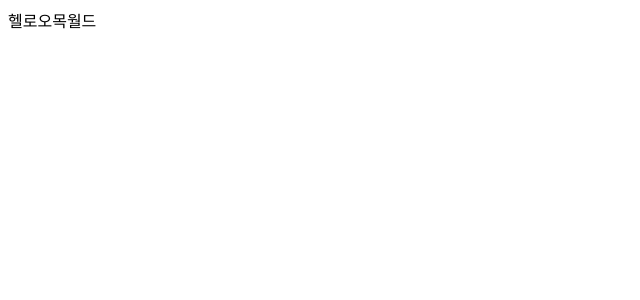
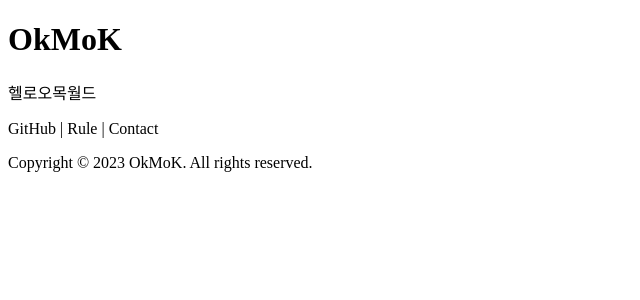
Before and after one commit to OkMoK-co/OkMoK, a Next.js app in the folder hybrid/: page / in a window 1280 px wide. Shown: the top 300 px of the page, without its empty margins (0-640 px from the left). Built offline with nearby package versions, Linux system fonts and the light colour scheme.

Commit message:
[Feat] getLayout을 정의하지 않은 페이지의 경우 기본 Layout으로 구성 #18

```diff
--- a/hybrid/src/pages/_app.tsx
+++ b/hybrid/src/pages/_app.tsx
@@ -1,14 +1,27 @@
 import type { AppProps } from 'next/app';
+import type { NextPage } from 'next';
+import type { ReactElement, ReactNode } from 'react';
 import { ThemeProvider } from 'styled-components';
+import { theme } from '@/styles/theme';
 import GlobalStyle from '@/styles/global-style';
-import { theme } from '@/styles/theme';
+import Layout from '@/components/layout/Layout';
 
-export default function App({ Component, pageProps }: AppProps) {
+export type NextPageWithLayout = NextPage & {
+  getLayout?: (page: ReactElement) => ReactNode;
+};
+
+type AppPropsWithLayout = AppProps & {
+  Component: NextPageWithLayout;
+};
+
+export default function App({ Component, pageProps }: AppPropsWithLayout) {
+  const getLayout = Component.getLayout ?? ((page) => <Layout>{page}</Layout>);
+
   return (
     <>
       <ThemeProvider theme={theme}>
         <GlobalStyle />
-        <Component {...pageProps} />
+        {getLayout(<Component {...pageProps} />)}
       </ThemeProvider>
     </>
   );
```
